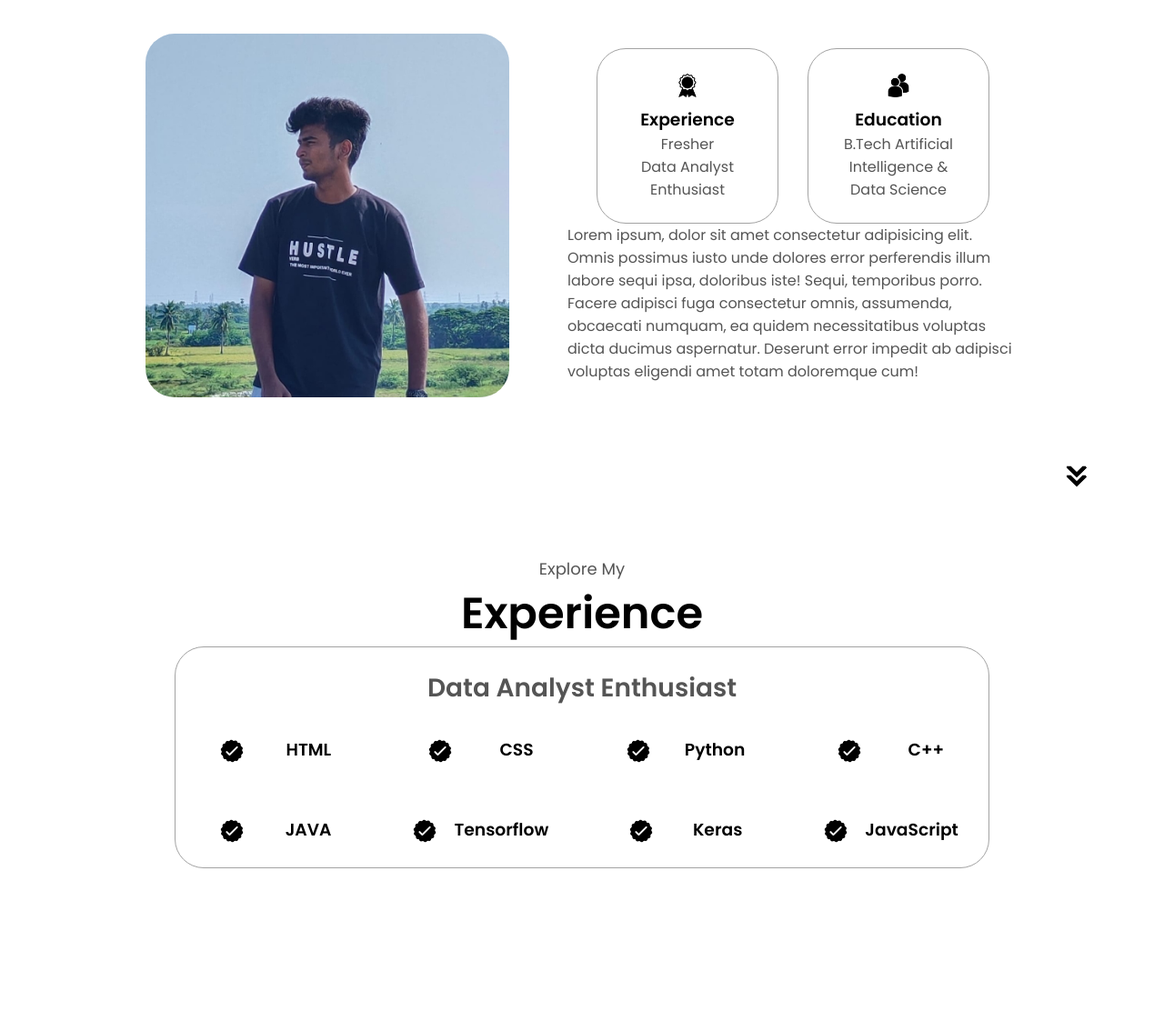
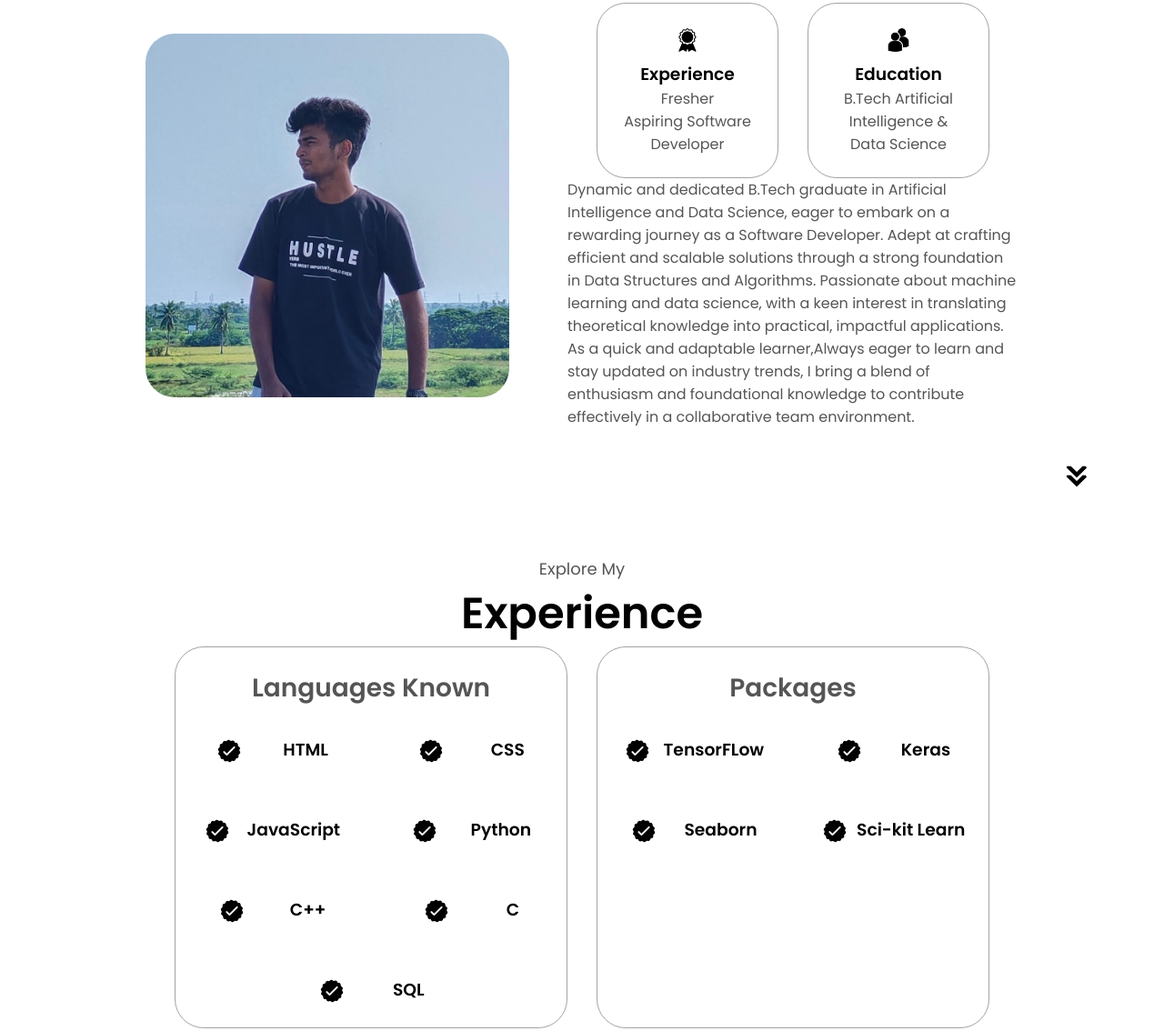
Before and after one commit to kanishkaran/Portfolio-kanish, a plain HTML site: page index.html in a window 1280 px wide. Shown: the part 1084-2218 px from the top of the page at 91% size. Drawn offline with Linux system fonts and the light colour scheme.

Commit message:
Update index.html

```diff
--- a/index.html
+++ b/index.html
@@ -42,7 +42,7 @@
         <div class="section_text">
             <p class="section_text_p1">Hello, I'm</p>
             <h1 class="title">Kanishkaran M</h1>
-            <p class="section_text_p2">Data Analyst Enthusiast</p>
+            <p class="section_text_p2">Aspiring Software Developer</p>
             <div class="btn-container">
                 <button class="btn btn-color-2" onclick= "window.open('./assets/resume-example.pdf')">Download CV</button>
                 <button class="btn btn-color-1" onclick= "location.href='./#contact'">Contact Info </button>
@@ -66,7 +66,7 @@
                     <div class="details-container">
                         <img src="./assets/experience.png" alt="Experience-icon" class="icon">
                         <h3>Experience</h3>
-                        <p>Fresher <br/> Data Analyst Enthusiast</p>
+                        <p>Fresher <br/> Aspiring Software Developer</p>
                     </div>
                     <div class="details-container">
                         <img src="./assets/education.png" alt="education-icon" class="icon">
@@ -76,7 +76,8 @@
                 </div>
                 <div class="text-container">
                     <p>
-                        Lorem ipsum, dolor sit amet consectetur adipisicing elit. Omnis possimus iusto unde dolores error perferendis illum labore sequi ipsa, doloribus iste! Sequi, temporibus porro. Facere adipisci fuga consectetur omnis, assumenda, obcaecati numquam, ea quidem necessitatibus voluptas dicta ducimus aspernatur. Deserunt error impedit ab adipisci voluptas eligendi amet totam doloremque cum!
+                        Dynamic and dedicated B.Tech graduate in Artificial Intelligence and Data Science, eager to embark on a rewarding journey as a Software Developer. Adept at crafting efficient and scalable solutions through a strong foundation in Data Structures and Algorithms. Passionate about machine learning and data science, with a keen interest in translating theoretical knowledge into practical, impactful applications.
+                        As a quick and adaptable learner,Always eager to learn and stay updated on industry trends, I bring a blend of enthusiasm and foundational knowledge to contribute effectively in a collaborative team environment.
                     </p>
                 </div>
             </div>
@@ -89,7 +90,7 @@
         <div class="experience-details">
             <div class="about-container">
                 <div class="details-container">
-                    <h2 class="experience-sub-title">Data Analyst Enthusiast</h2>
+                    <h2 class="experience-sub-title">Languages Known</h2>
                     <div class="article-container">
                         <article>
                             <img src="./assets/checkmark.png" alt="experience icon" class="icon">
@@ -101,6 +102,12 @@
                             <img src="./assets/checkmark.png" alt="experience icon" class="icon">
                             <div>
                                 <h3>CSS</h3>
+                            </div>
+                        </article>
+                        <article>
+                            <img src="./assets/checkmark.png" alt="experience icon" class="icon">
+                            <div>
+                                <h3>JavaScript</h3>
                             </div>
                         </article>
                         <article>
@@ -118,13 +125,24 @@
                         <article>
                             <img src="./assets/checkmark.png" alt="experience icon" class="icon">
                             <div>
-                                <h3>JAVA</h3>
+                                <h3>C</h3>
                             </div>
                         </article>
                         <article>
                             <img src="./assets/checkmark.png" alt="experience icon" class="icon">
                             <div>
-                                <h3>Tensorflow</h3>
+                                <h3>SQL</h3>
+                            </div>
+                        </article>
+                    </div>
+                </div>
+                <div class="details-container">
+                    <h2 class="experience-sub-title">Packages</h2>
+                    <div class="article-container">
+                        <article>
+                            <img src="./assets/checkmark.png" alt="experience icon" class="icon">
+                            <div>
+                                <h3>TensorFLow</h3>
                             </div>
                         </article>
                         <article>
@@ -136,7 +154,13 @@
                         <article>
                             <img src="./assets/checkmark.png" alt="experience icon" class="icon">
                             <div>
-                                <h3>JavaScript</h3>
+                                <h3>Seaborn</h3>
+                            </div>
+                        </article>
+                        <article>
+                            <img src="./assets/checkmark.png" alt="experience icon" class="icon">
+                            <div>
+                                <h3>Sci-kit Learn<h3>
                             </div>
                         </article>
                     </div>
```
